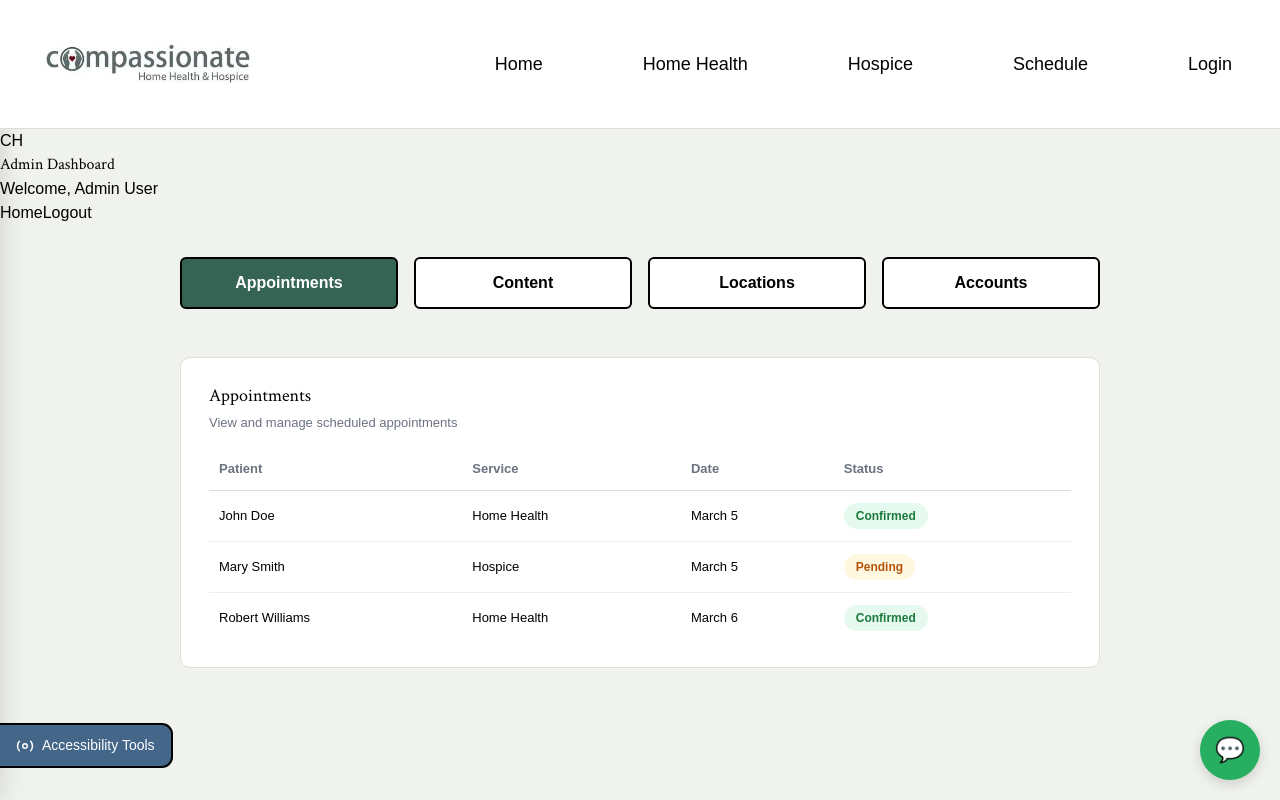
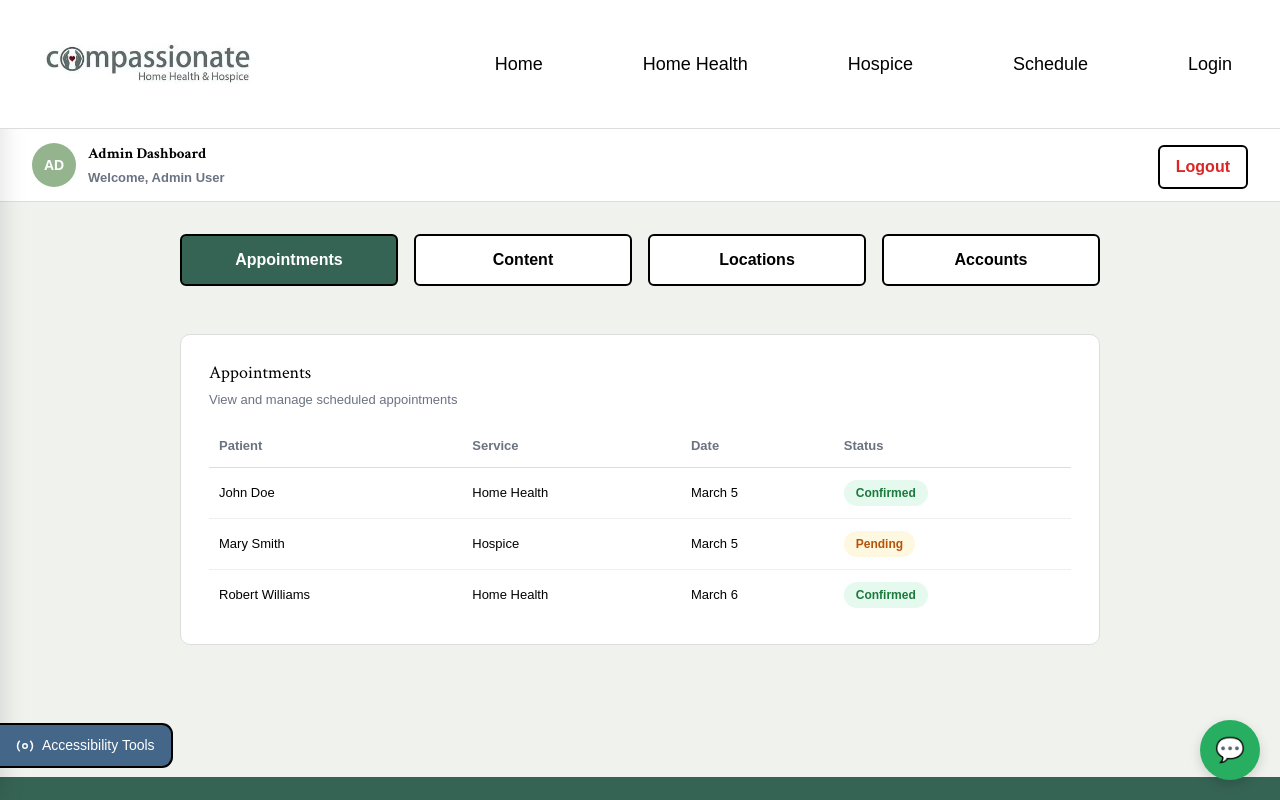
Before and after one commit to Compassionate4you/Compassionate4youSite, a React (Vite) app in the folder client/: page /admin in a window 1280 px wide. Shown: the top 800 px of the page. Built offline with nearby package versions, Linux system fonts and the light colour scheme.

Commit message:
DT 435, 437, 438 completed. Admin Dash cleaned up.

```diff
--- a/client/src/pages/AdminDashboard.jsx
+++ b/client/src/pages/AdminDashboard.jsx
@@ -97,14 +97,18 @@ const AdminDashboard = () => {
     return (
         <div>
             <header className="topbar">
-                <div className="logo">CH</div>
-                <div className="header-text">
-                    <h1>{t('admin.title')}</h1>
-                    <p>{t('admin.welcome')}</p>
+                <div className="admin-identity">
+                    <div className="admin-avatar">AD</div>
+                    <div className="header-text">
+                        <h1>{t('admin.title')}</h1>
+                        <p>{t('admin.welcome')}</p>
+                    </div>
                 </div>
+
                 <div className="top-actions">
-                    <button>{t('nav.home')}</button>
-                    <button>{t('nav.logout')}</button>
+                    <button type="button" className="logout-button">
+                        {t('nav.logout')}
+                    </button>
                 </div>
             </header>
 
--- a/client/src/styles/admindashboard.css
+++ b/client/src/styles/admindashboard.css
@@ -129,3 +129,69 @@
     grid-template-columns: repeat(2, minmax(0, 1fr));
   }
 }
+
+.topbar {
+  position: relative;
+  min-height: 70px;
+  padding: 14px 32px;
+  background-color: #fff;
+  border-bottom:1px solid #ddd;
+}
+
+.top-actions {
+  position: absolute;
+  top: 16px;
+  right:32px;
+}
+
+.logout-button {
+  padding: 8px 16px;
+  border: 2px solid #000;
+  border-radius: 6px;
+  background-color: #fff;
+  color: #dc2626;
+  font-weight: 600;
+  text-align: center;
+}
+
+.logout-button:hover {
+  background-color: #fef2f2;
+}
+
+.admin-identity {
+  display: flex;
+  align-items: center;
+  gap: 12px;
+}
+
+.admin-avatar {
+  display: flex;
+  align-items: center;
+  justify-content: center;
+  flex-shrink: 0;
+  width: 44px;
+  height: 44px;
+  border-radius: 50%;
+  background-color: #93b48d;
+  color: #fff;
+  font-size: 14px;
+  font-weight: 700;
+}
+
+.header-text {
+  display: flex;
+  flex-direction: column;
+}
+
+.header-text h1 {
+  margin: 0;
+  font-size: 15px;
+  font-weight: 700;
+}
+
+.header-text p {
+  margin: 2px 0 0;
+  color: #6b7280;
+  font-size: 13px;
+  font-weight: 700;
+}
```
